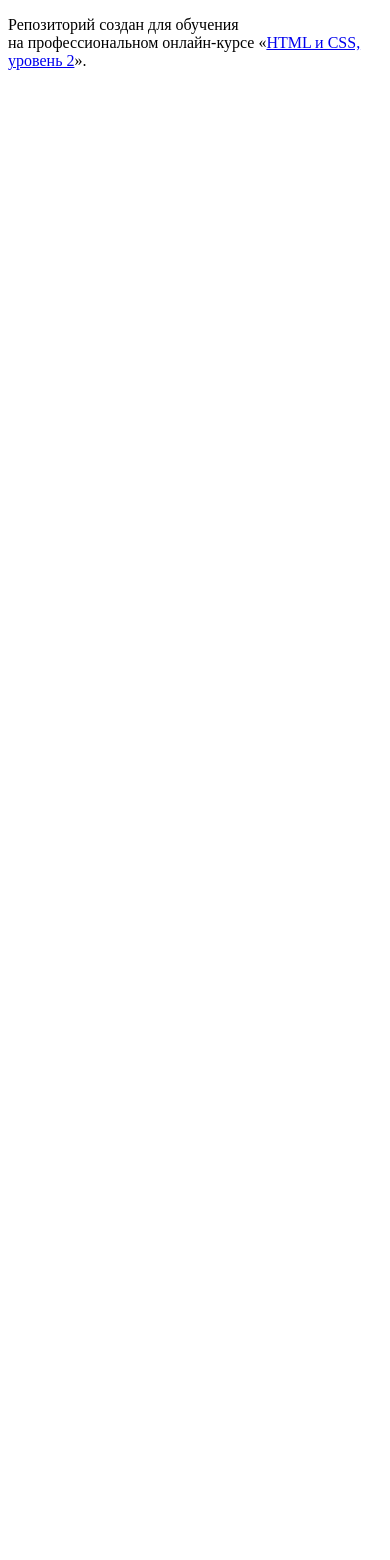
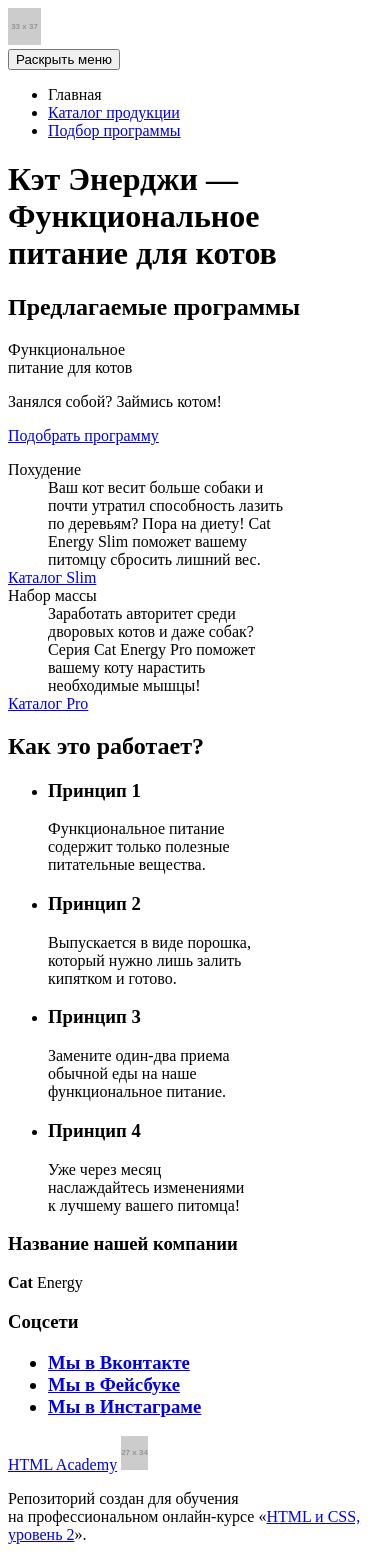
Before and after one commit to ruslanID1997/1223311-cat-energy-20, a website: page source/index.html in a window 390 px wide. Before the commit the page ends 844 px from the top, so only its background shows below. Drawn offline with Linux system fonts and the light colour scheme; placeholder pictures from the web are drawn by us.

Commit message:
Начинает методичную разметку личного проекта

```diff
--- a/source/index.html
+++ b/source/index.html
@@ -1,11 +1,136 @@
 <!DOCTYPE html>
-<html lang="ru">
+<html class="page" lang="ru">
   <head>
     <meta charset="utf-8">
     <title>HTML Academy: Кэт энерджи</title>
   </head>
-  <body>
+  <body class="page__body">
+    <header class="page-header">
+      <a class="page-header__logo">
+        <img src="https://via.placeholder.com/33x37" alt="Кэт энерджи">
+      </a>
+      <nav class="main-nav">
+        <button class="main-nav__toggle" type="button">
+          <span class="visually-hidden">Раскрыть меню</span>
+        </button>
+        <div class="main-nav__wrapper">
+          <ul class="main-nav__list site-list">
+            <li class="site-list__item site-list__item--active">
+              <a>
+                Главная
+              </a>
+            </li>
+            <li class="site-list__item">
+              <a href="catalog.html">
+                Каталог продукции
+              </a>
+            </li>
+            <li class="site-list__item">
+              <a href="form.html">
+                Подбор программы
+              </a>
+            </li>
+          </ul>
+        </div>
+      </nav>
+    </header>
 
+    <main class="page-main">
+      <h1 class="visually-hidden">Кэт Энерджи — Функциональное питание для котов</h1>
+
+      <section class="schemes">
+        <header class="schemes__header">
+          <h2 class="visually-hidden">
+            Предлагаемые программы
+          </h2>
+          <p class="schemes__slogan">
+            Функциональное<br>
+            питание для котов
+          </p>
+          <p class="schemes__comment">
+            Занялся собой? Займись котом!
+          </p>
+        </header>
+        <a href="form.html">Подобрать программу</a>
+        <dl class="schemes__list">
+          <dt class="schemes__item">
+            Похудение
+          </dt>
+          <dd class="schemes__description">
+            Ваш кот весит больше собаки и<br>
+            почти утратил способность лазить<br> по деревьям? Пора на диету! Cat<br>
+             Energy Slim поможет вашему<br> питомцу сбросить лишний вес.
+          </dd>
+          <a href="catalog.html">Каталог Slim</a>
+          <dt class="schemes__item">
+            Набор массы
+          </dt>
+          <dd class="schemes__description">
+            Заработать авторитет среди<br>
+            дворовых котов и даже собак?<br> Серия Cat Energy Pro поможет<br>
+            вашему коту нарастить<br> необходимые мышцы!
+          </dd>
+          <a href="catalog.html">Каталог Pro</a>
+        </dl>
+      </section>
+
+      <section class="process">
+        <h2>Как это работает?</h2>
+        <div class="advantages__wrapper icons">
+          <ul class="advantages__list">
+            <li class="advantages__item advantages__item--clever">
+              <h3 class="visually-hidden">Принцип 1</h3>
+              <p class="advantages__description">Функциональное питание<br>
+                содержит только полезные<br>
+                питательные вещества.</p>
+            </li>
+            <li class="advantages__item advantages__item--fast">
+              <h3 class="visually-hidden">Принцип 2</h3>
+              <p class="advantages__description">Выпускается в виде порошка,<br>
+                который нужно лишь залить<br>
+                кипятком и готово.</p>
+            </li>
+            <li class="advantages__item advantages__item--change">
+              <h3 class="visually-hidden">Принцип 3</h3>
+              <p class="advantages__description">Замените один-два приема<br>
+                обычной еды на наше<br>
+                функциональное питание.</p>
+            </li>
+            <li class="advantages__item advantages__item--good">
+              <h3 class="visually-hidden">Принцип 4</h3>
+              <p class="advantages__description">Уже через месяц<br>
+                наслаждайтесь изменениями<br> к лучшему вашего питомца!</p>
+            </li>
+          </ul>
+        </div>
+      </section>
+    </main>
+    <footer class="page-footer">
+      <div class="page-footer__wrapper">
+        <div class="page-footer__logo logo">
+          <h3 class="visually-hidden">Название нашей компании</h3>
+          <p><b>Cat</b> Energy</p>
+        </div>
+        <div class="page-footer__social social">
+          <h3 class="visually-hidden">Соцсети</b>
+          <ul class="social__list">
+            <li class="social__item">
+              <a class="social__link social__link--vkontakte" href="https://vk.com/htmlacademy">Мы в Вконтакте</a>
+            </li>
+            <li class="social__item">
+              <a class="social__link social__link--facebook" href="https://www.facebook.com/htmlacademy">Мы в Фейсбуке</a>
+            </li>
+            <li class="social__item">
+              <a class="social__link social__link--instagram" href="https://www.instagram.com/htmlacademy">Мы в Инстаграме</a>
+            </li>
+          </ul>
+        </div>
+        <div class="page-footer__copyright copyright">
+          <a class="copyright__link" href="https://htmlacademy.ru/intensive/adaptive">HTML Academy</a>
+          <a href="https://htmlacademy.ru/intensive/adaptive"><img src="https://via.placeholder.com/27x34" alt="Ссылка на интенсив"></a>
+        </div>
+      </div>
+    </footer>
     <p>Репозиторий создан для обучения на профессиональном онлайн‑курсе «<a href="https://htmlacademy.ru/intensive/adaptive">HTML и CSS, уровень 2</a>».</p>
 
   </body>
```
Also changed, not shown: source/catalog.html (added, +223 -0 lines), source/form.html (added, +70 -0 lines).
